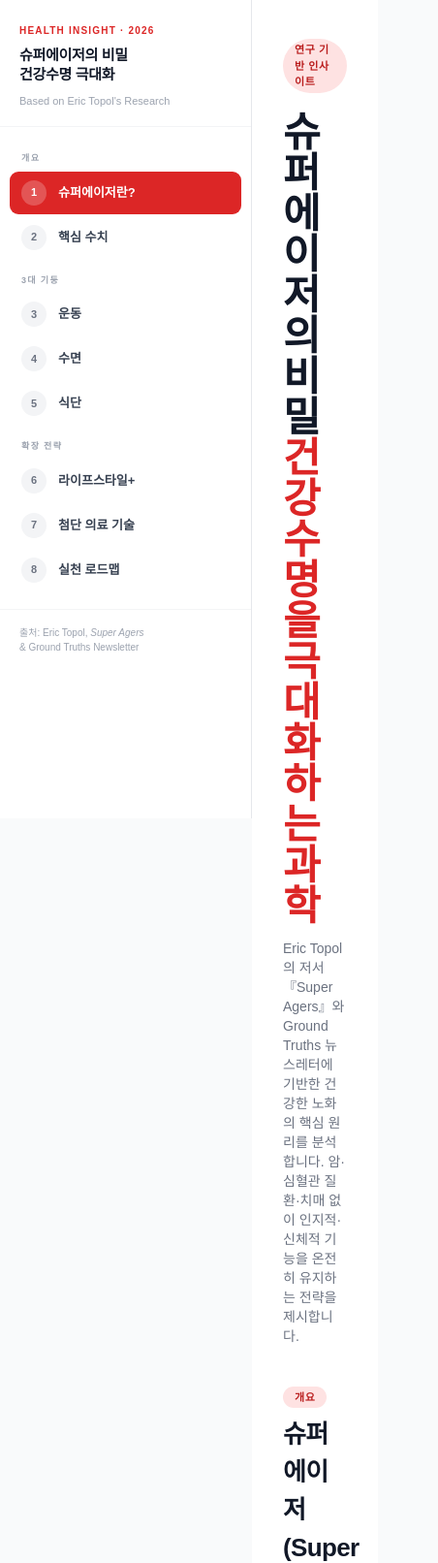
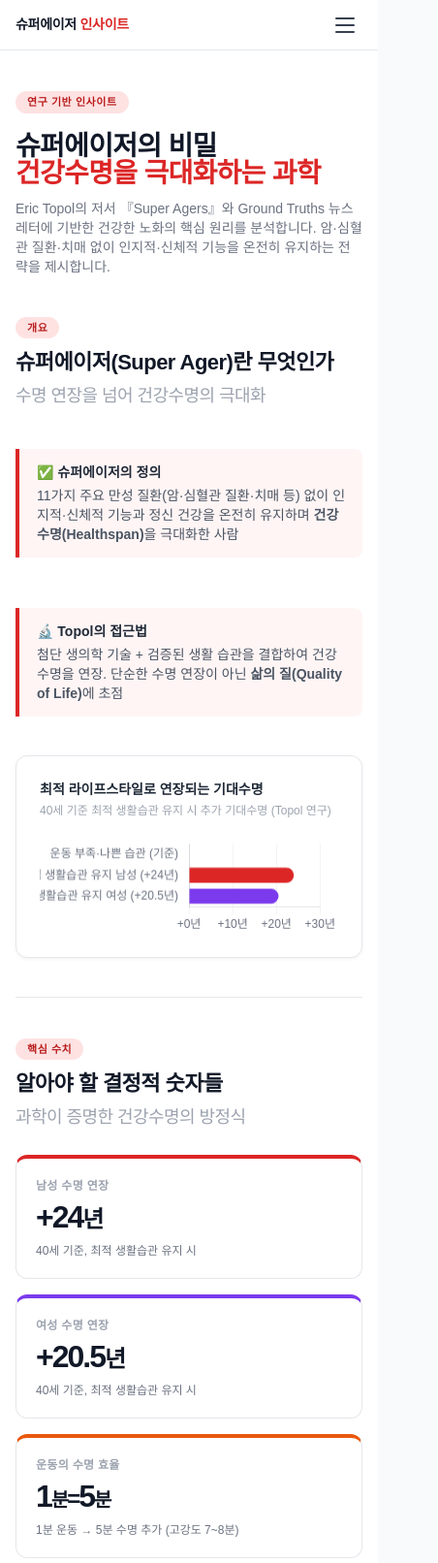
Before and after one commit to thejurist1/health-dashboard, a plain HTML site: page index.html in a window 390 px wide. Shown: the top 1612 px of the page at 97% size, 452 px wide, since content can reach past the window. Drawn offline with nearby package versions, Linux system fonts and the light colour scheme; a web font is replaced by a local one.

Commit message:
Add mobile topbar and sidebar functionality

```diff
--- a/index.html
+++ b/index.html
@@ -171,9 +171,105 @@
     font-size: 42px; font-weight: 900;
     line-height: 1; letter-spacing: -2px;
   }
+
+  /* ══════ 모바일 상단 바 ══════ */
+  #mobile-topbar {
+    display: none;
+    position: fixed; top: 0; left: 0; right: 0;
+    height: 52px;
+    background: #fff;
+    border-bottom: 1px solid #e5e7eb;
+    z-index: 60;
+    align-items: center;
+    justify-content: space-between;
+    padding: 0 16px;
+  }
+  #mobile-topbar .m-title {
+    font-size: 14px; font-weight: 900;
+    color: #111827; letter-spacing: -.3px;
+  }
+  #mobile-topbar .m-title em { color: #dc2626; font-style: normal; }
+  #hamburger {
+    width: 36px; height: 36px;
+    border: none; background: none; cursor: pointer;
+    display: flex; flex-direction: column;
+    align-items: center; justify-content: center; gap: 5px;
+    border-radius: 8px;
+    transition: background .15s;
+  }
+  #hamburger:hover { background: #f3f4f6; }
+  #hamburger span {
+    display: block; width: 20px; height: 2px;
+    background: #374151; border-radius: 2px;
+    transition: all .25s;
+  }
+  #hamburger.open span:nth-child(1) { transform: translateY(7px) rotate(45deg); }
+  #hamburger.open span:nth-child(2) { opacity: 0; }
+  #hamburger.open span:nth-child(3) { transform: translateY(-7px) rotate(-45deg); }
+
+  /* 사이드바 오버레이 (모바일) */
+  #sidebar-overlay {
+    display: none;
+    position: fixed; inset: 0;
+    background: rgba(0,0,0,.4);
+    z-index: 55;
+  }
+  #sidebar-overlay.show { display: block; }
+
+  /* ══════ 반응형 미디어 쿼리 ══════ */
+  @media (max-width: 768px) {
+    /* 모바일 상단 바 표시 */
+    #mobile-topbar { display: flex; }
+
+    /* 사이드바: 기본 숨김, 슬라이드인으로 열림 */
+    #sidebar {
+      transform: translateX(-100%);
+      transition: transform .28s cubic-bezier(.4,0,.2,1);
+      top: 0;
+      z-index: 58;
+    }
+    #sidebar.open { transform: translateX(0); }
+
+    /* 메인: 사이드바 여백 제거, 상단 바 높이만큼 패딩 */
+    #main {
+      margin-left: 0 !important;
+      padding-top: 52px;
+    }
+
+    /* 본문 패딩 축소 */
+    #main .max-w-5xl { padding-left: 16px !important; padding-right: 16px !important; }
+
+    /* 헤더 폰트 크기 축소 */
+    #main h1 { font-size: 28px !important; }
+
+    /* KPI 그리드: 3열 → 1열 */
+    #main .grid-cols-3 { grid-template-columns: 1fr !important; }
+    #main .grid-cols-2 { grid-template-columns: 1fr !important; }
+
+    /* 테이블 가로 스크롤 */
+    .rounded-xl.overflow-hidden { overflow-x: auto; }
+    table { min-width: 600px; }
+
+    /* stat-num 크기 축소 */
+    .stat-num { font-size: 32px !important; }
+
+    /* 섹션 헤딩 크기 */
+    section h2 { font-size: 22px !important; }
+  }
 </style>
 </head>
 <body>
+
+<!-- ══════════════════ MOBILE TOPBAR ══════════════════ -->
+<div id="mobile-topbar">
+  <span class="m-title">슈퍼에이저 <em>인사이트</em></span>
+  <button id="hamburger" aria-label="메뉴 열기">
+    <span></span><span></span><span></span>
+  </button>
+</div>
+
+<!-- 사이드바 오버레이 (모바일 터치로 닫기) -->
+<div id="sidebar-overlay"></div>
 
 <!-- ══════════════════ SIDEBAR ══════════════════ -->
 <nav id="sidebar">
@@ -868,6 +964,36 @@ const observer = new IntersectionObserver((entries) => {
 }, { threshold: 0.25, rootMargin: '-10% 0px -60% 0px' });
 
 sections.forEach(s => observer.observe(s));
+
+// 햄버거 메뉴 토글 (모바일)
+const hamburger = document.getElementById('hamburger');
+const sidebar   = document.getElementById('sidebar');
+const overlay   = document.getElementById('sidebar-overlay');
+
+function openSidebar() {
+  sidebar.classList.add('open');
+  overlay.classList.add('show');
+  hamburger.classList.add('open');
+  hamburger.setAttribute('aria-label', '메뉴 닫기');
+}
+function closeSidebar() {
+  sidebar.classList.remove('open');
+  overlay.classList.remove('show');
+  hamburger.classList.remove('open');
+  hamburger.setAttribute('aria-label', '메뉴 열기');
+}
+
+hamburger.addEventListener('click', () => {
+  sidebar.classList.contains('open') ? closeSidebar() : openSidebar();
+});
+overlay.addEventListener('click', closeSidebar);
+
+// 네비 링크 클릭 시 모바일에서 자동으로 사이드바 닫기
+navLinks.forEach(link => {
+  link.addEventListener('click', () => {
+    if (window.innerWidth <= 768) closeSidebar();
+  });
+});
 </script>
 </body>
 </html>
```
